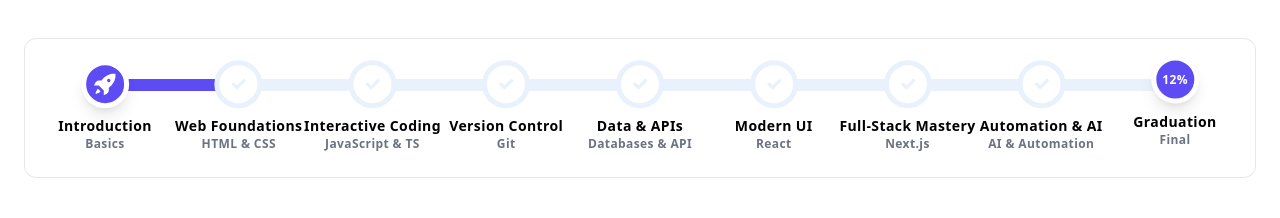
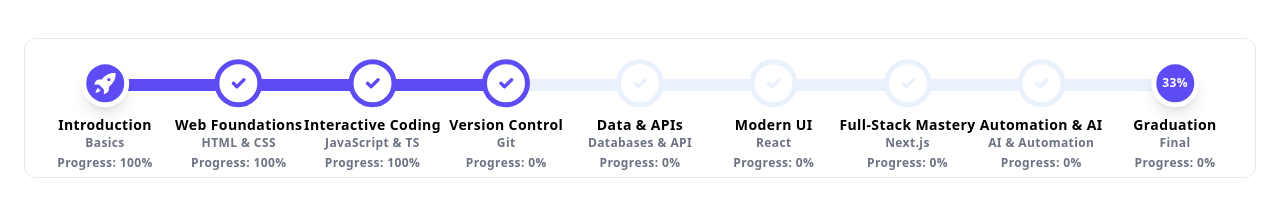
Before and after one commit to Eravity/Rocket.dev, a Next.js app: page / in a window 1280 px wide. Shown: the part 215-433 px from the top of the page. Built offline with nearby package versions, Linux system fonts and the light colour scheme; no server answers; the database is empty.

Commit message:
Refactor Roadmap component

```diff
--- a/src/app/_components/Roadmap.tsx
+++ b/src/app/_components/Roadmap.tsx
@@ -1,46 +1,48 @@
 "use client";
-import React, { useMemo } from "react";
+import React from "react";
 import Check from "./Icons/Check";
 import Rocket from "./Icons/Rocket";
 import { Chapter, useChapterProgress } from "../hooks/useChapterProgress";
 
 const Roadmap = React.memo(
   ({ chapters }: { chapters: Chapter[] }) => {
-    const totalSteps = chapters.length;
-    const { currentChapter } = useChapterProgress(chapters);
-
-    // Compute completion percentage based on chapter id
-    const completionPercentage = useMemo(() => {
-      if (!totalSteps) return 0;
-      const lastId = chapters[totalSteps - 1].id || totalSteps - 1;
-      return Math.min(
-        100,
-        Math.floor((currentChapter.id / lastId) * 100)
-      );
-    }, [chapters, currentChapter, totalSteps]);
+    const { sortedChapters, overallCompletion } = useChapterProgress(chapters);
+    const totalSteps = sortedChapters.length;
 
     return (
       <div className="w-full h-full px-4 py-4">
         <div className="relative w-full h-fit">
-          {/* Progress bar */}
-          <div className="w-full h-3 bg-[#E9F1FC] rounded relative">
-            <div
-              className="h-3 bg-blueLotus rounded-full"
-              style={{ width: `${completionPercentage}%` }}
-            />
+          {/* Segmented progress bar */}
+          <div className="w-full h-3 rounded flex relative">
+            {Array.from({ length: 8 }).map((_, index) => (
+              <div
+                key={`progress-${index}`}
+                className="h-full first:rounded-l last:rounded-r absolute"
+                style={{
+                  backgroundColor: sortedChapters[index]?.completion >= 100 ? '#5d4bf3' : '#E9F1FC',
+                  width: '13%',  // Slightly wider than 12.5% (100/8)
+                  left: `${(index * 12.5)}%`, // Position based on 8 segments
+                }}
+              >
+                {sortedChapters[index]?.completion < 100 && (
+                  <div
+                    className="h-full bg-blueLotus rounded transition-all duration-300"
+                    style={{ width: `${sortedChapters[index]?.completion || 0}%` }}
+                  />
+                )}
+              </div>
+            ))}
           </div>
 
-          {/* Steps */}
-          {chapters.map((chapter, index) => {
-            const leftPercent = (index / (totalSteps - 1)) * 100;
-            const isCompleted = chapter.completion === 100 || index < currentChapter.id;
-            // First & Last based on index
+          {/* Steps circles */}
+          {sortedChapters.map((chapter, index) => {
+            const previousChapter = index > 0 ? sortedChapters[index - 1] : null;
+            const shouldColorCircle = previousChapter?.completion === 100;
+            const isCompleted = chapter.completion >= 100;
             const isFirst = index === 0;
             const isLast = index === totalSteps - 1;
-            // Adjust transform styling
-            const transformStyle = isLast
-              ? "translate(-50%, -32%)"
-              : "translate(-50%, -27%)";
+            const leftPercent = (index / (totalSteps - 1)) * 100;
+            const transformStyle = "translate(-50%, -23%)";
 
             return (
               <div
@@ -56,8 +58,8 @@
                   className={`w-12 h-12 flex items-center justify-center rounded-full border-[5px] transition-all duration-300 ${
                     isFirst || isLast
                       ? "bg-blueLotus border-white shadow-lg"
-                      : isCompleted
-                      ? "bg-white border-blueLotus"
+                      : isCompleted || shouldColorCircle
+                      ? "bg-[#fff] border-[#5d4bf3]"
                       : "bg-white border-[#E9F1FC]"
                   }`}
                 >
@@ -65,15 +67,16 @@
                     <Rocket width={25} height={25} color="#fff" />
                   ) : isLast ? (
                     <span className="text-white font-semibold text-xs">
-                      {completionPercentage}%
+                      {overallCompletion}%
                     </span>
                   ) : (
-                    <Check color={isCompleted ? "#5d4bf3" : "#E9F1FC"} />
+                    <Check color={(isCompleted || shouldColorCircle) ? "#5d4bf3" : "#E9F1FC"} />
                   )}
                 </div>
                 <div className="mt-2 text-sm font-semibold text-center text-gray-500">
                   <h1 className="font-bold text-black">{chapter.title}</h1>
                   <h1 className="text-xs w-13">{chapter.description || ""}</h1>
+                  <h1 className="text-xs mt-1">Progress: {chapter.completion}%</h1>
                 </div>
               </div>
             );
--- a/src/app/_components/RoadmapWidget.tsx
+++ b/src/app/_components/RoadmapWidget.tsx
@@ -3,8 +3,8 @@
 
 const sampleChapters = [
   { id: 0, title: "Introduction", description: "Basics", completion: 100 },
-  { id: 1, title: "Web Foundations", description: "HTML & CSS", completion: 80 },
-  { id: 2, title: "Interactive Coding", description: "JavaScript & TS", completion: 50 },
+  { id: 1, title: "Web Foundations", description: "HTML & CSS", completion: 100 },
+  { id: 2, title: "Interactive Coding", description: "JavaScript & TS", completion: 100 },
   { id: 3, title: "Version Control", description: "Git", completion: 0 },
   { id: 4, title: "Data & APIs", description: "Databases & API", completion: 0 },
   { id: 5, title: "Modern UI", description: "React", completion: 0 },
--- a/src/app/hooks/useChapterProgress.ts
+++ b/src/app/hooks/useChapterProgress.ts
@@ -8,17 +8,23 @@
 }
 
 export function useChapterProgress(chapters: Chapter[]) {
-  // Ensure chapters are sorted by id in ascending order
-  const sortedChapters = useMemo(
-    () => [...chapters].sort((a, b) => a.id - b.id),
-    [chapters]
-  );
+  // Sort chapters by ID
+  const sortedChapters = useMemo(() => {
+    return [...chapters].sort((a, b) => a.id - b.id);
+  }, [chapters]);
 
-  // Find the first chapter that is not completely finished
-  const currentChapter = useMemo(() => {
-    const index = sortedChapters.findIndex((chapter) => chapter.completion < 100);
-    return index === -1 ? sortedChapters[sortedChapters.length - 1] : sortedChapters[index];
+  // Compute average progress or any other desired metric
+  const overallCompletion = useMemo(() => {
+    if (!sortedChapters.length) return 0;
+    // Each chapter contributes (completion / 100) to a total fractional amount
+    const sumFraction = sortedChapters.reduce(
+      (acc, ch) => acc + ch.completion / 100,
+      0
+    );
+    // Convert fractional to a percentage based on total chapters
+    return Math.floor((sumFraction / sortedChapters.length) * 100);
   }, [sortedChapters]);
 
-  return { currentChapter };
+  // Return the sorted chapters and the overall completion metric
+  return { sortedChapters, overallCompletion };
 }
```
